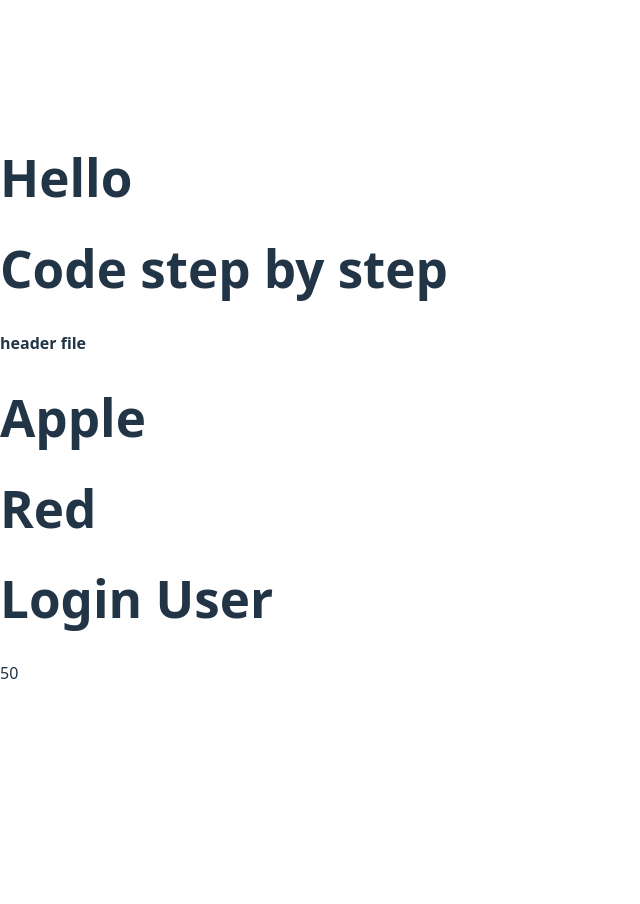
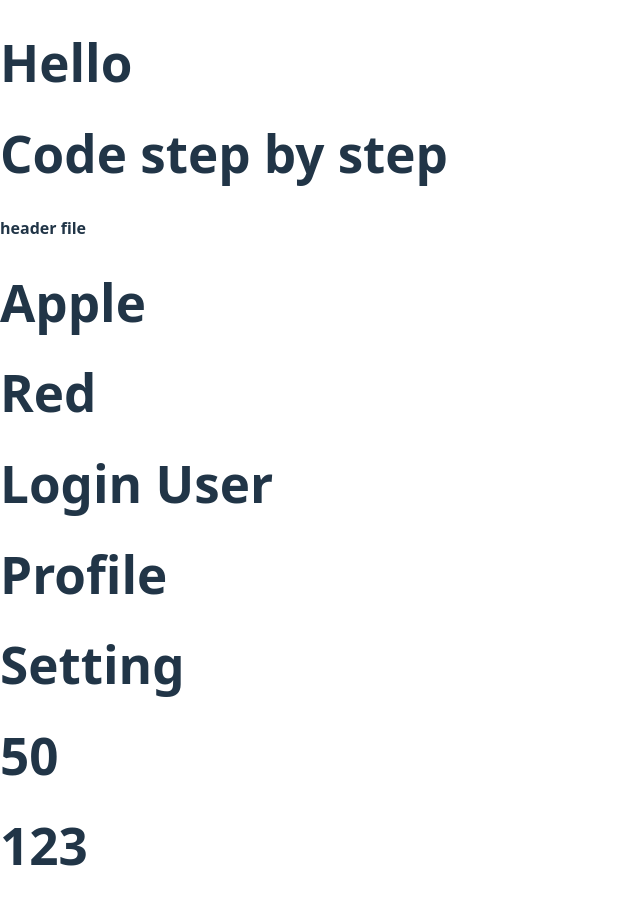
Before and after one commit to VedantKadam1105/react-revision, a React (Vite) app in the folder react-blog/: page / in a window 1280 px wide. Shown: the top 904 px of the page, without its empty margins (0-640 px from the left). Before the commit the page ends 800 px from the top, so only its background shows below. Built offline with nearby package versions, Linux system fonts and the light colour scheme.

Commit message:
exporting-importing variables

```diff
--- a/react-blog/src/App.jsx
+++ b/react-blog/src/App.jsx
@@ -1,5 +1,5 @@
 import Header from "./Header"
-import Login from "./UserComponent"
+import Login,{Profile, Setting, userkey} from "./UserComponent"
 function App() {
   return(
     <>
@@ -9,7 +9,10 @@ function App() {
     <Fruit></Fruit>
     <Colour></Colour>
     <Login></Login>
-    {sum(30,20)}
+    <Profile></Profile>
+    <Setting></Setting>
+    <h1>{sum(30,20)}</h1>
+    <h1>{userkey}</h1>
     </>
 
   )
--- a/react-blog/src/UserComponent.jsx
+++ b/react-blog/src/UserComponent.jsx
@@ -5,4 +5,21 @@ function Login() {
     )
 }
 
+
+export function Profile() {
+    return(
+        <>
+        <h1>
+        Profile</h1></>
+    )
+}
+export function Setting() {
+    return(
+        <>
+        <h1>
+        Setting</h1></>
+    )
+}
 export default Login;
+
+export const userkey=123
```
